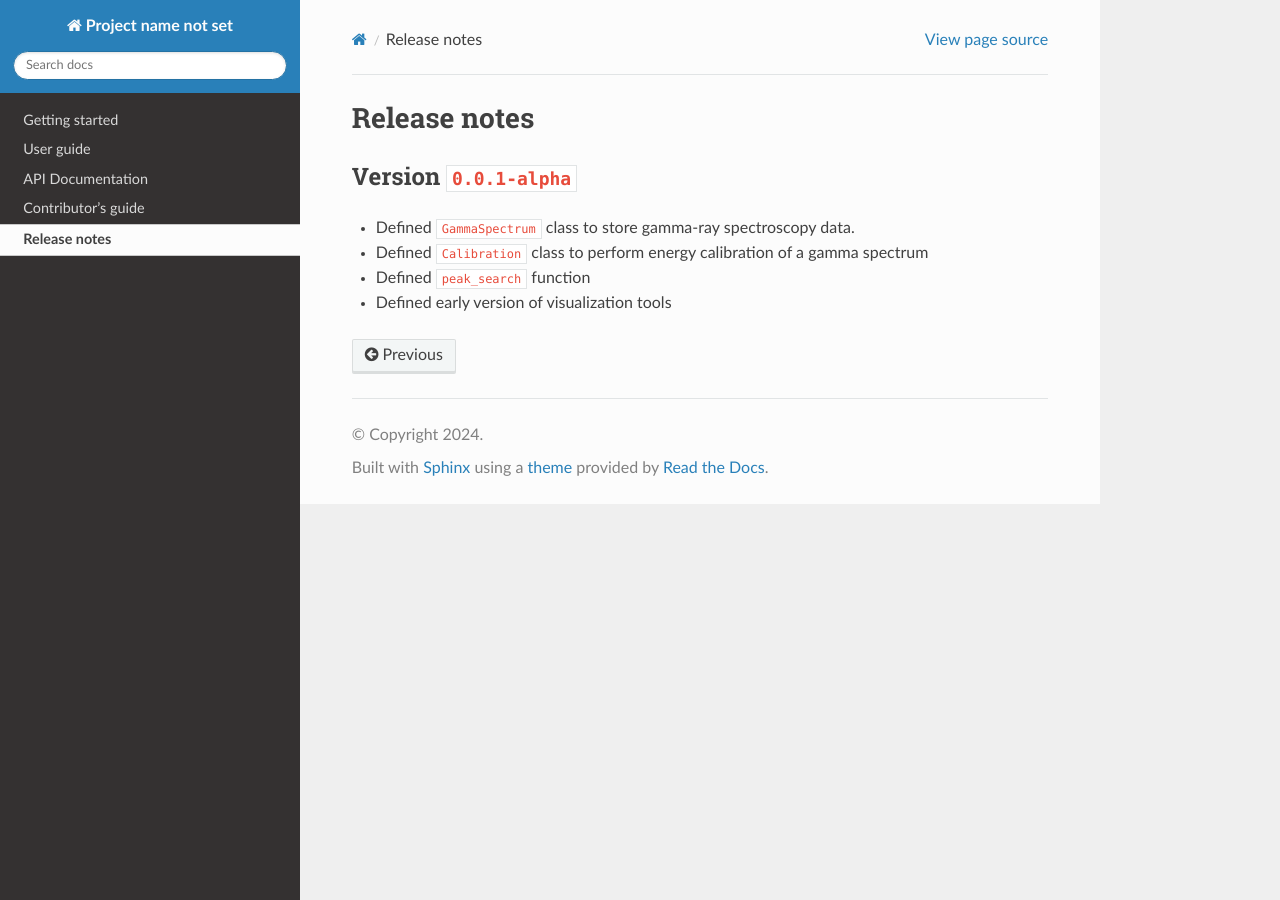
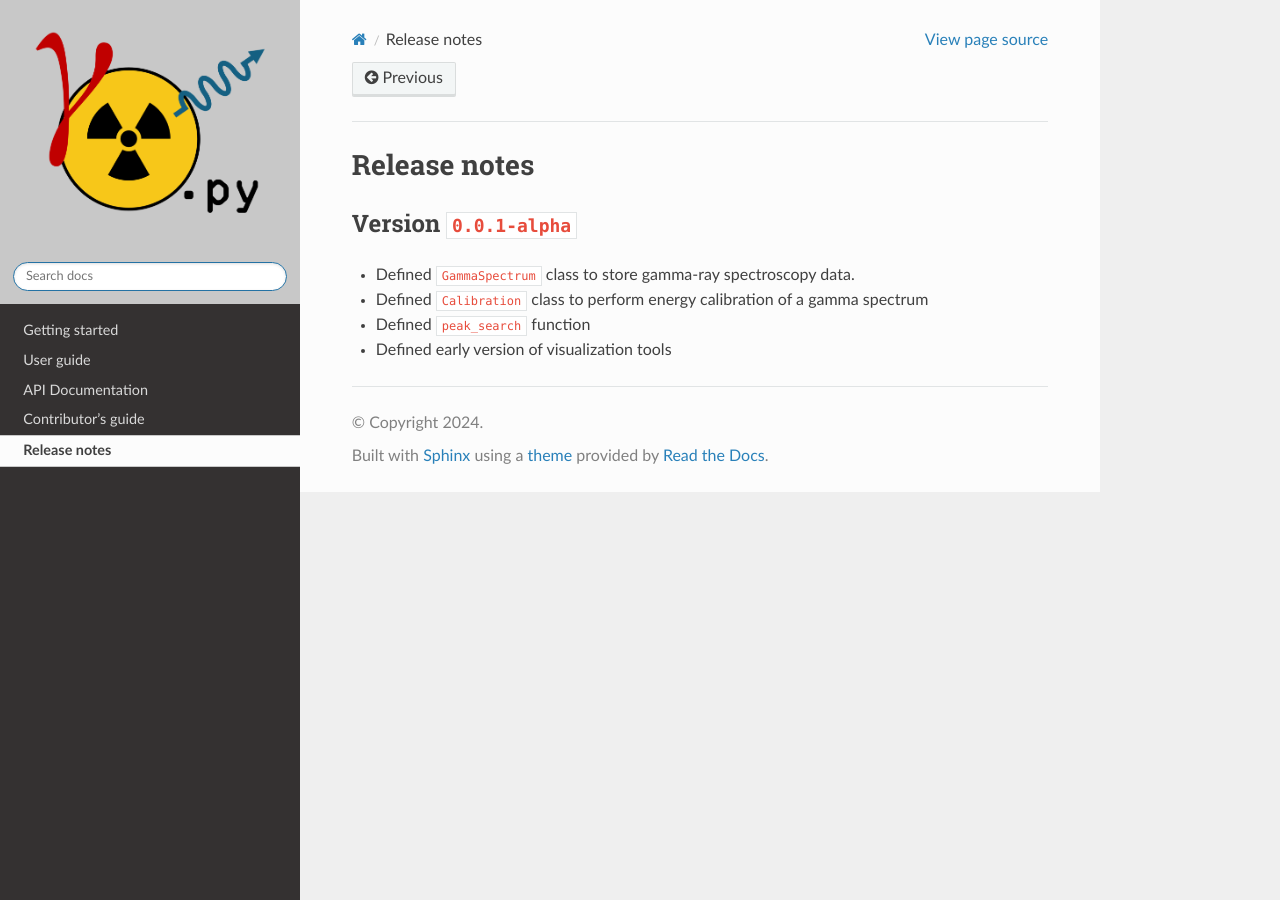
Before and after one commit to ppravatto/PyGammaSpec, a Jupyter Book: the page built from docs/release-notes.md, in a window 1280 px wide. Built offline with Jupyter Book 1.0.4 settings and Sphinx 7.4.7 and the Read the Docs theme 2.0.0, drawn with Linux system fonts in a browser that asks for light colours.

Commit message:
Added logo

```diff
--- a/docs/_config.yml
+++ b/docs/_config.yml
@@ -2,7 +2,7 @@
 title                       : PyGammaSpec User Guide
 author                      : Pierpaolo Pravatto
 copyright                   : "2024"
-#logo                        : logo.png
+logo                        : logo/LogoGammaPy.png
 
 # Force re-execution of notebooks on each build.
 execute:
@@ -15,7 +15,7 @@ latex:
 
 # Information about where the book exists on the web
 repository:
-  url: https://github.com/GES-ppravatto/PyGammaSpec
+  url: https://github.com/ppravatto/PyGammaSpec
   path_to_book: docs
   branch: main
 
@@ -31,4 +31,7 @@ sphinx:
     - 'sphinx.ext.napoleon'
   config:
     html_theme: sphinx_rtd_theme
+    html_theme_options:
+      logo_only: true
+      prev_next_buttons_location: top
     autodoc_typehints: "description"
--- /dev/null
+++ b/docs/_static/css/custom.css
@@ -0,0 +1,11 @@
+body {
+    --themecolor: rgb(200, 200, 200);
+}
+
+.wy-side-nav-search {
+    background-color: var(--themecolor);
+}
+
+.wy-nav-top {
+    background-color: var(--themecolor);
+}
```
Also changed, not shown: README.md (+10 -2 lines), docs/logo/LogoGammaPy.png (added).
